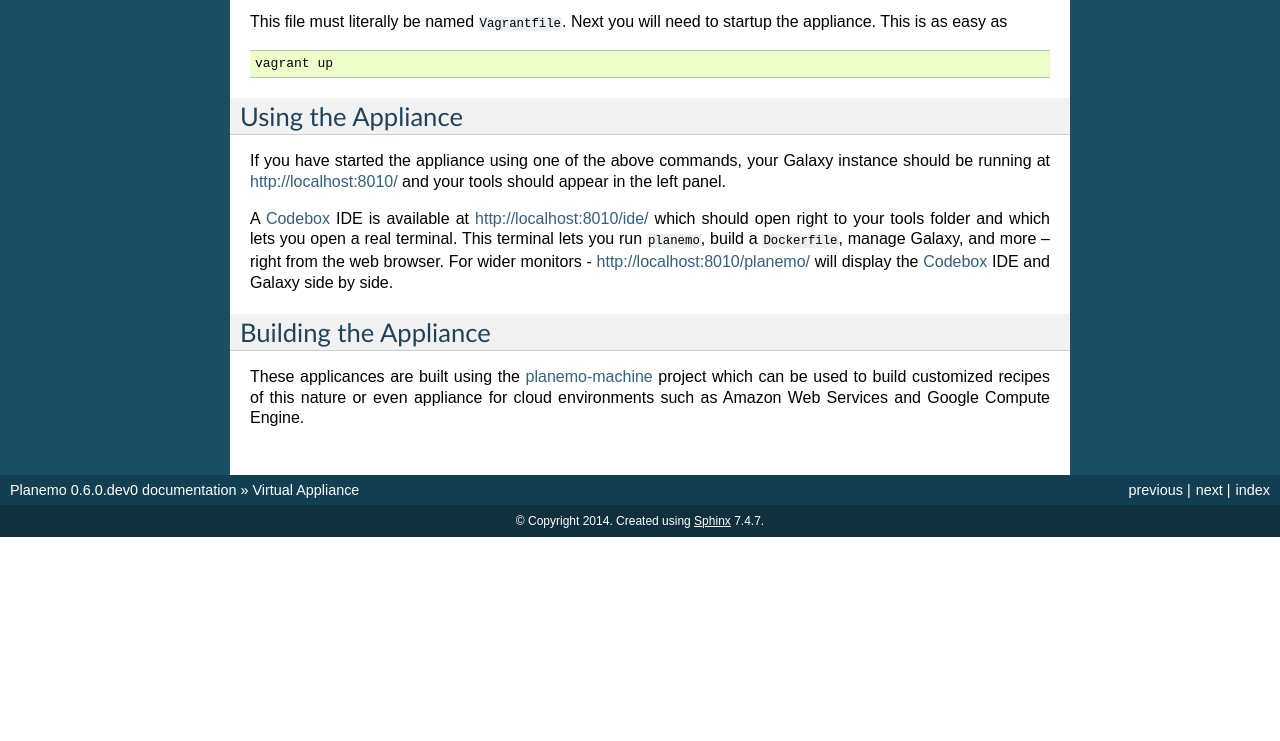
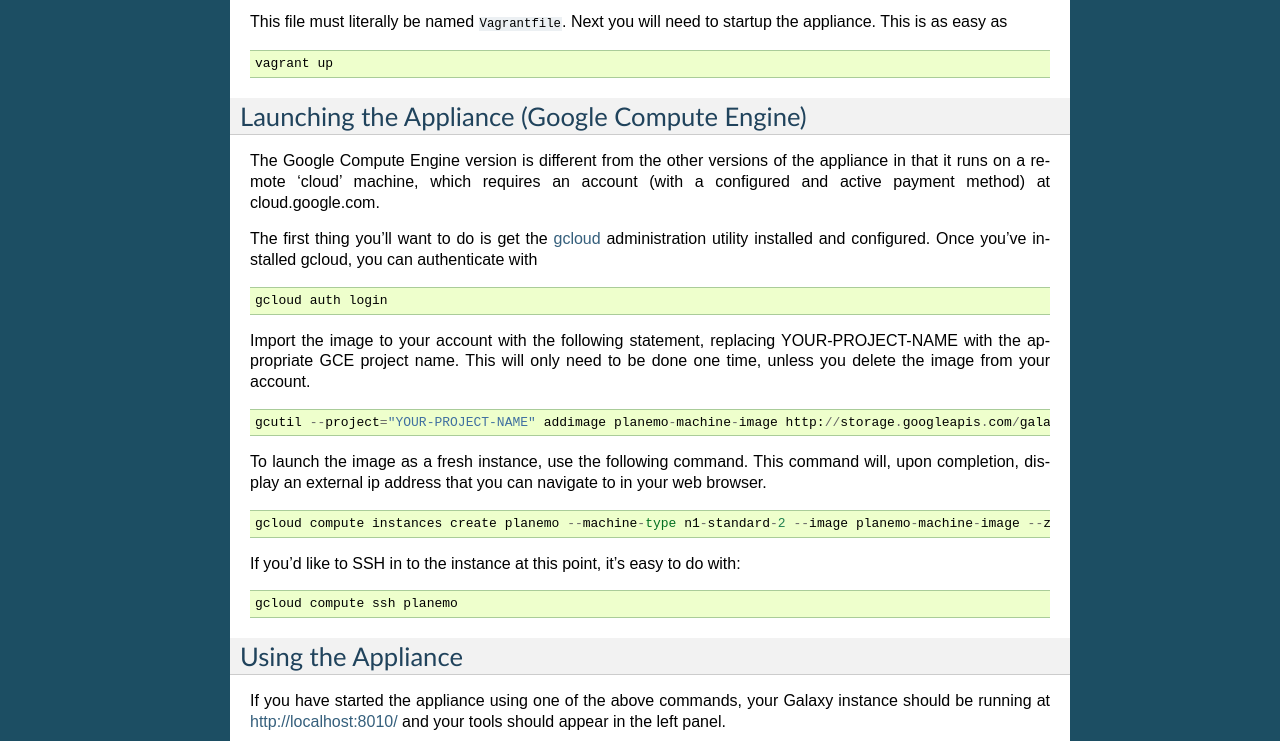
Before and after one commit to galaxyproject/planemo, a Sphinx documentation site: the page built from docs/appliance.rst, in a window 1280 px wide and 900 px high, scrolled down 725 px, cut to the strip 159-900 px from the top of the window. Built offline with Sphinx 7.4.7, drawn with Linux system fonts in a browser that asks for light colours; before the commit the page ends 1421 px from its top, so only the background shows below that; some of the changed text lies outside the part shown.

Commit message:
Basic GCE instructions.

```diff
--- a/docs/appliance.rst
+++ b/docs/appliance.rst
@@ -61,6 +61,43 @@
 	vagrant up
 
 
+Launching the Appliance (Google Compute Engine)
+===============================================
+
+The Google Compute Engine version is different from the other versions of the
+appliance in that it runs on a remote 'cloud' machine, which requires an
+account (with a configured and active payment method) at cloud.google.com.
+
+The first thing you'll want to do is get the gcloud_ administration utility
+installed and configured.  Once you've installed gcloud, you can authenticate with
+
+::
+
+    gcloud auth login
+
+Import the image to your account with the following statement, replacing
+YOUR-PROJECT-NAME with the appropriate GCE project name.  This will only need
+to be done one time, unless you delete the image from your account.
+
+::
+
+    gcutil --project="YOUR-PROJECT-NAME" addimage planemo-machine-image http://storage.googleapis.com/galaxyproject_images/planemo_machine.image.tar.gz
+
+To launch the image as a fresh instance, use the following command.  This
+command will, upon completion, display an external ip address that you can
+navigate to in your web browser.
+
+::
+
+    gcloud compute instances create planemo --machine-type n1-standard-2 --image planemo-machine-image --zone us-central1-f --tags http-server
+
+If you'd like to SSH in to the instance at this point, it's easy to do with:
+
+::
+
+    gcloud compute ssh planemo
+
+
 Using the Appliance
 ====================
 
@@ -88,3 +125,4 @@
 .. _linuxbrew: https://github.com/Homebrew/linuxbrew
 .. _Vagrant: https://www.vagrantup.com/
 .. _Codebox: https://www.codebox.io/
+.. _gcloud: https://cloud.google.com/sdk/gcloud/
```
